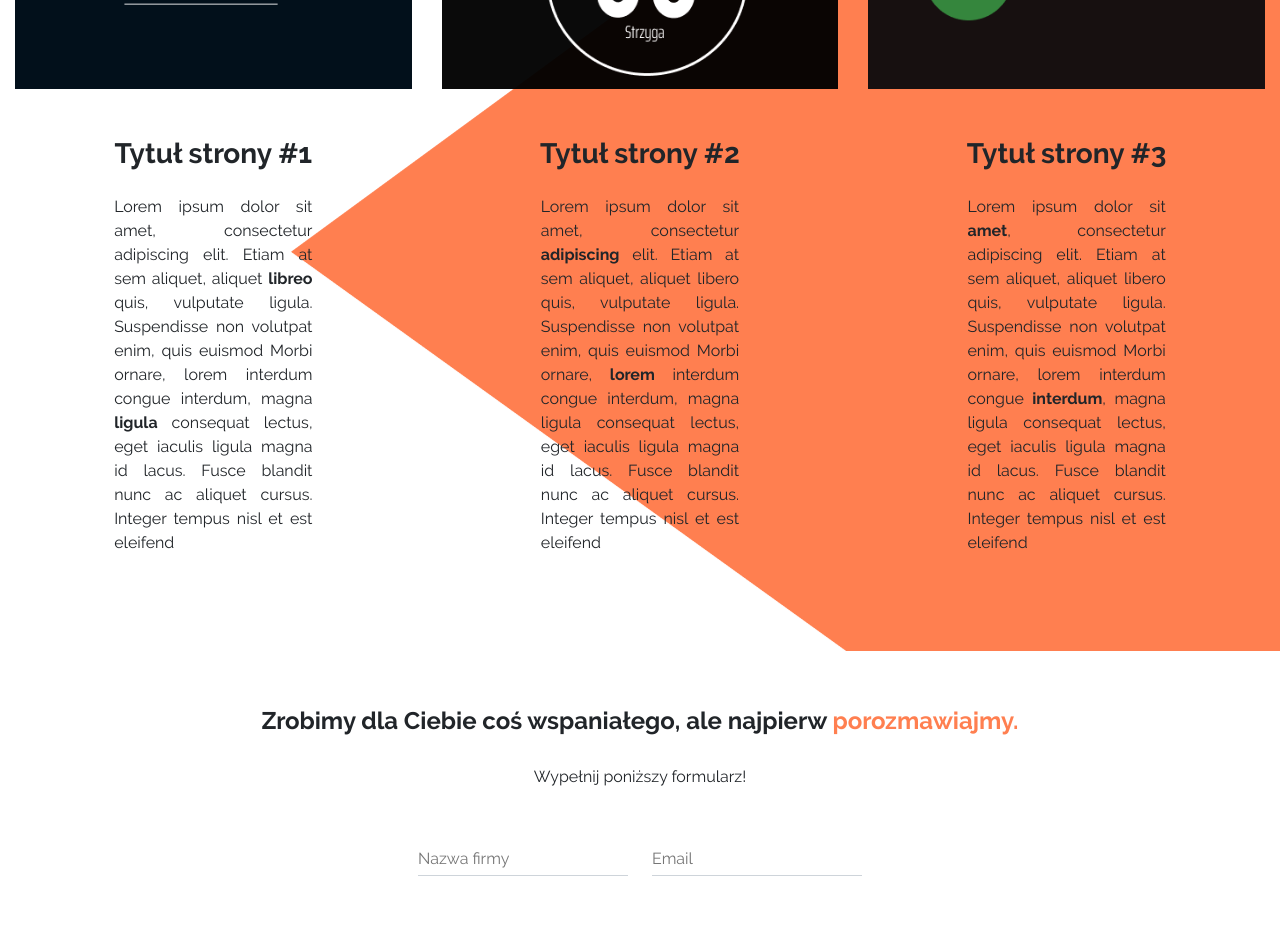
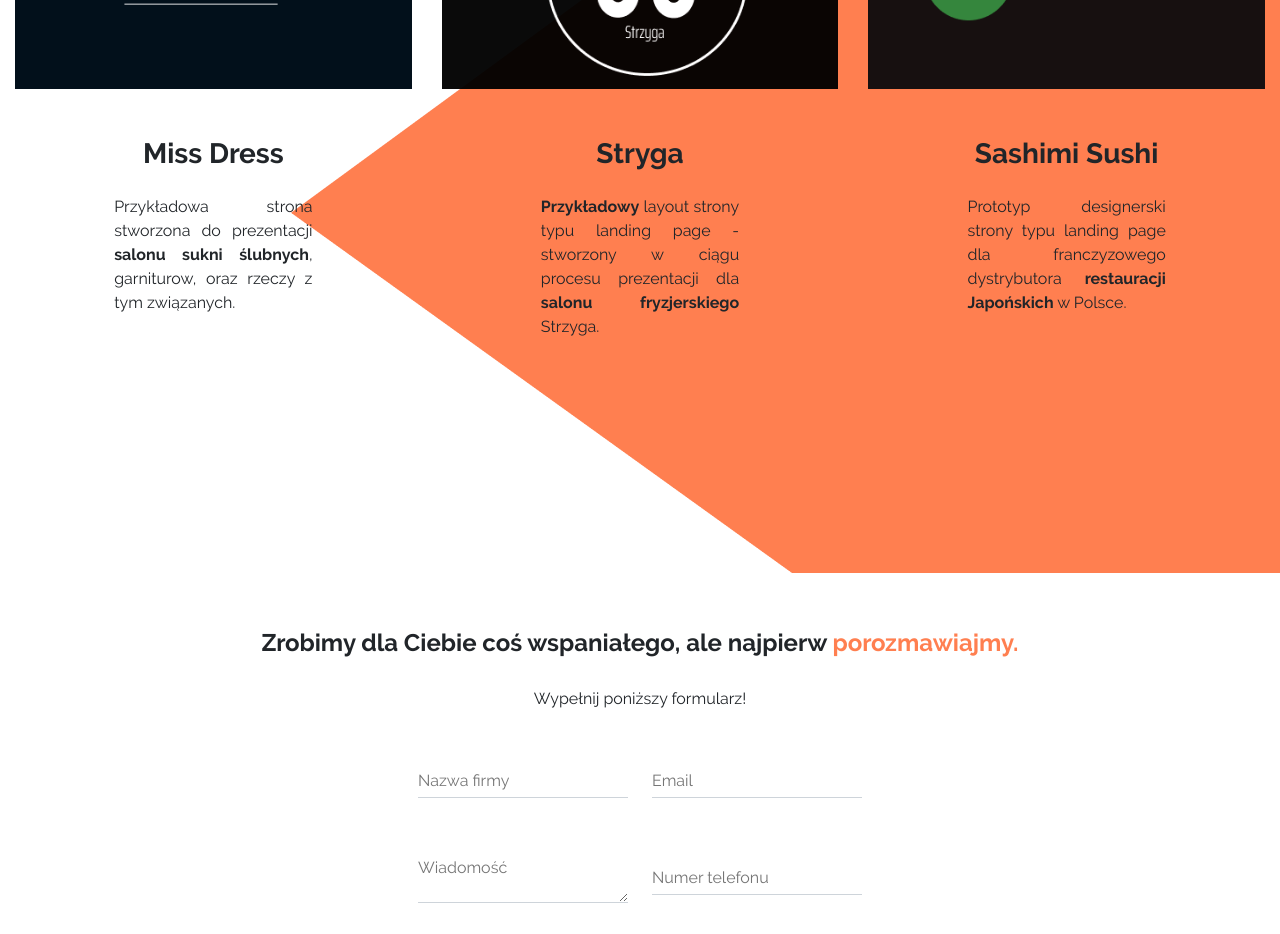
Before and after one commit to HoopDead/rr_investments, a React (Create React App) app: page / in a window 1280 px wide. Shown: the part 1980-2914 px from the top of the page. Built offline with nearby package versions, Linux system fonts and the light colour scheme.

Commit message:
Added projects to project.jsx

```diff
--- a/src/pages/projects.jsx
+++ b/src/pages/projects.jsx
@@ -3,7 +3,7 @@ import React, { Component } from "react";
 import { MDBCol, MDBContainer, MDBRow } from "mdbreact";
 
 import MissDress from "../assets/images/missdress.png";
-import Strzyga from "../assets/images/Strzyga.png";
+import Strzyga from "../assets/images/strzyga.png";
 import Sashimi from "../assets/images/sushi.png";
 
 class Projects extends Component {
@@ -12,19 +12,19 @@ class Projects extends Component {
         <MDBContainer fluid id = "projects-section" className="min-vh-100">
           <MDBRow>
             <MDBCol lg = "4" xs = "12" className = "mt-5 py-5 text-center">
-              <img className = "img-fluid" alt="First project logo" src = {MissDress}></img>
-              <h3 className = "mt-5 font-raleway-bold text-center">Tytuł strony #1</h3>
-              <p className = "text-justify my-4 mx-auto text-w-auto">Lorem ipsum dolor sit amet, consectetur adipiscing elit. Etiam at sem aliquet, aliquet <span className = "font-raleway-bold">libreo</span> quis, vulputate ligula. Suspendisse non volutpat enim, quis euismod Morbi ornare, lorem interdum congue interdum, magna <span className = "font-raleway-bold">ligula</span> consequat lectus, eget iaculis ligula magna id lacus. Fusce blandit nunc ac aliquet cursus. Integer tempus nisl et est eleifend </p>
+                <img className = "img-fluid" alt="First project logo" src = {MissDress}></img>
+                <h3 className = "mt-5 font-raleway-bold text-center">Miss Dress</h3>
+                <p className = "text-justify my-4 mx-auto text-w-auto">Przykładowa strona stworzona do prezentacji <span className = "font-raleway-bold">salonu sukni ślubnych</span>, garniturow, oraz rzeczy z tym związanych.</p>
             </MDBCol>
             <MDBCol lg = "4" xs = "12" className = "mt-5 py-5 text-center">
               <img className = "img-fluid" alt="Second Project Logo" src = {Strzyga}></img>
-              <h3 className = "mt-5 font-raleway-bold text-center">Tytuł strony #2</h3>
-              <p className = "text-justify my-4 mx-auto text-w-auto">Lorem ipsum dolor sit amet, consectetur <span className = "font-raleway-bold">adipiscing</span> elit. Etiam at sem aliquet, aliquet libero quis, vulputate ligula. Suspendisse non volutpat enim, quis euismod Morbi ornare, <span className = "font-raleway-bold">lorem</span> interdum congue interdum, magna ligula consequat lectus, eget iaculis ligula magna id lacus. Fusce blandit nunc ac aliquet cursus. Integer tempus nisl et est eleifend </p>
+              <h3 className = "mt-5 font-raleway-bold text-center">Stryga</h3>
+              <p className = "text-justify my-4 mx-auto text-w-auto"><span className = "font-raleway-bold">Przykładowy</span> layout strony typu landing page - stworzony w ciągu procesu prezentacji dla <span className = "font-raleway-bold">salonu fryzjerskiego</span> Strzyga. </p>
             </MDBCol>
             <MDBCol lg = "4" xs = "12" className = "mt-5 py-5 text-center">
               <img className = "img-fluid" alt="Third Project logo" src = {Sashimi}></img>
-              <h3 className = "mt-5 font-raleway-bold text-center">Tytuł strony #3</h3>
-              <p className = "text-justify my-4 mx-auto text-w-auto mb-5">Lorem ipsum dolor sit <span className = "font-raleway-bold">amet</span>, consectetur adipiscing elit. Etiam at sem aliquet, aliquet libero quis, vulputate ligula. Suspendisse non volutpat enim, quis euismod Morbi ornare, lorem interdum congue <span className = "font-raleway-bold">interdum</span>, magna ligula consequat lectus, eget iaculis ligula magna id lacus. Fusce blandit nunc ac aliquet cursus. Integer tempus nisl et est eleifend </p>
+              <h3 className = "mt-5 font-raleway-bold text-center">Sashimi Sushi</h3>
+              <p className = "text-justify my-4 mx-auto text-w-auto mb-5">Prototyp designerski strony typu landing page dla franczyzowego dystrybutora <span className = "font-raleway-bold">restauracji Japońskich</span> w Polsce.</p>
             </MDBCol>
           </MDBRow>
         </MDBContainer>
```
